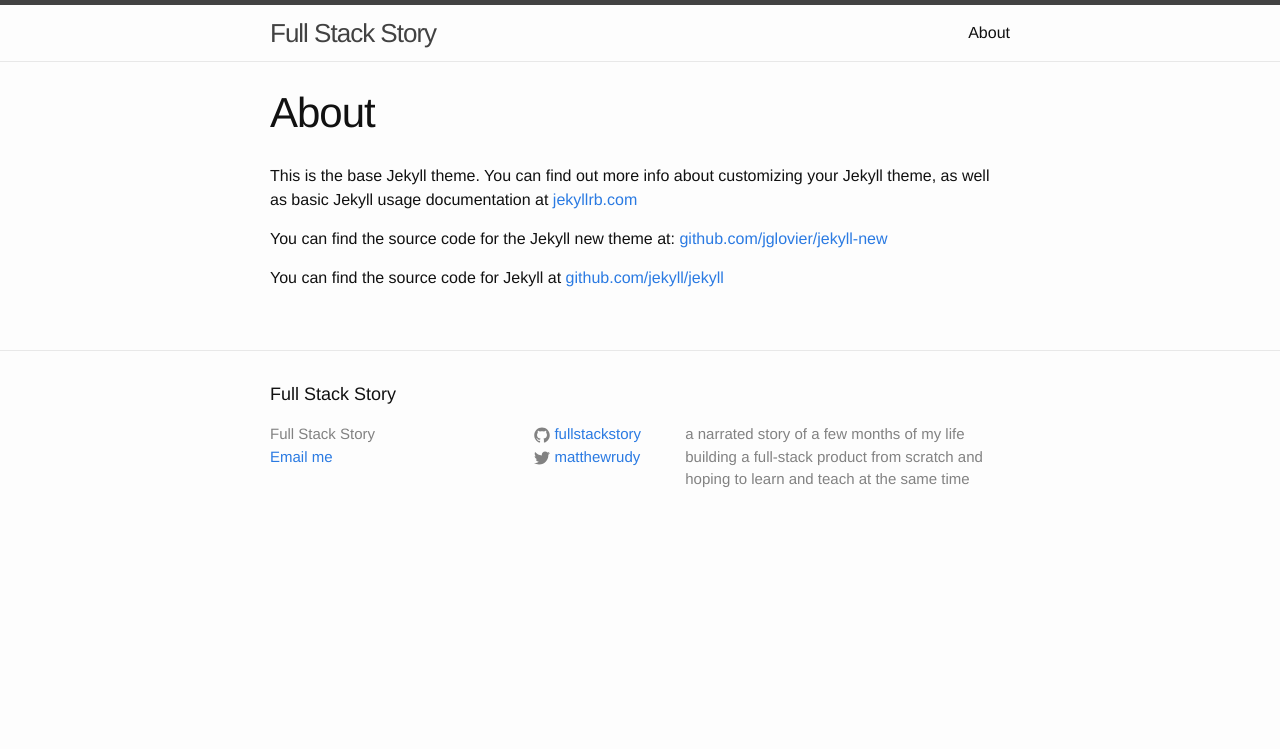
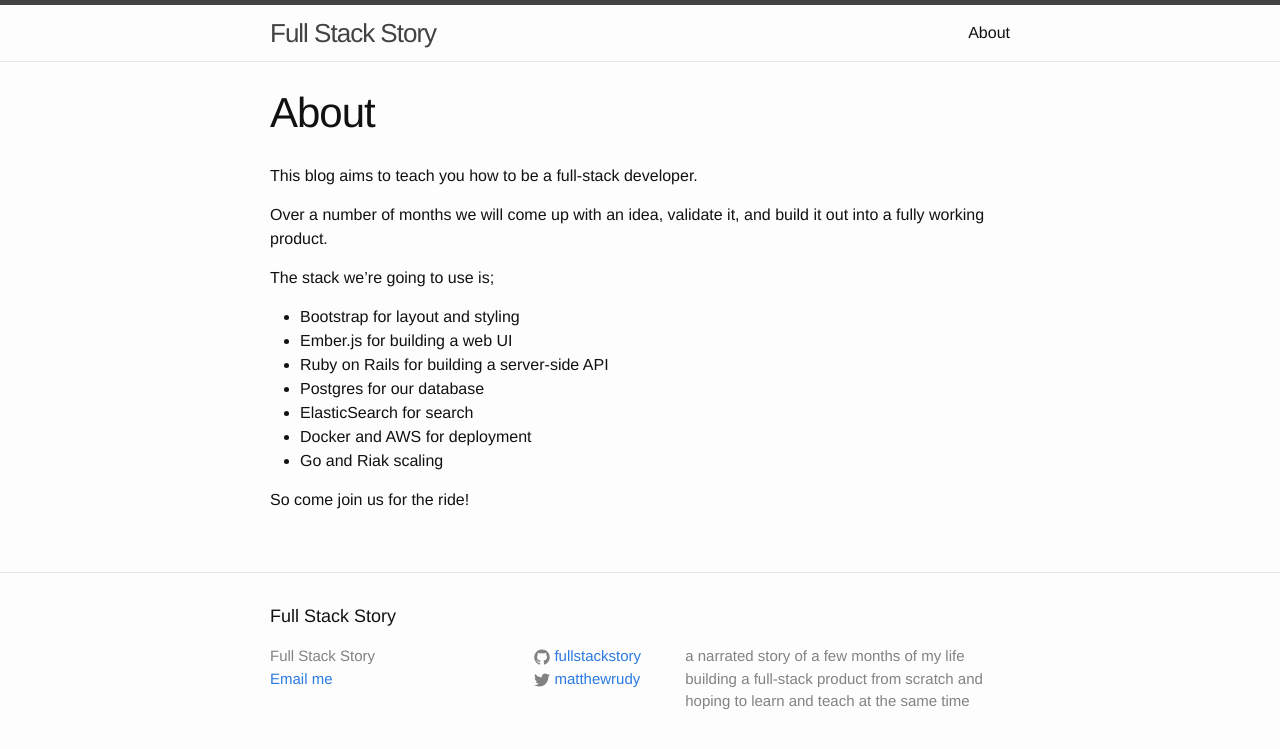
Before and after one commit to fullstackstory/fullstackstory.github.io, a Jekyll site: the page built from about.md, in a window 1280 px wide. Shown: the top 749 px of the page. Built offline with Jekyll 4.4.1, drawn with Linux system fonts in a browser that asks for light colours.

Commit message:
flesh out the about page

```diff
--- a/about.md
+++ b/about.md
@@ -4,8 +4,18 @@ title: About
 permalink: /about/
 ---
 
-This is the base Jekyll theme. You can find out more info about customizing your Jekyll theme, as well as basic Jekyll usage documentation at [jekyllrb.com](http://jekyllrb.com/)
+This blog aims to teach you how to be a full-stack developer.
 
-You can find the source code for the Jekyll new theme at: [github.com/jglovier/jekyll-new](https://github.com/jglovier/jekyll-new)
+Over a number of months we will come up with an idea, validate it, and build it out into a fully working product.
 
-You can find the source code for Jekyll at [github.com/jekyll/jekyll](https://github.com/jekyll/jekyll)
+The stack we're going to use is;
+
+* Bootstrap for layout and styling
+* Ember.js for building a web UI
+* Ruby on Rails for building a server-side API
+* Postgres for our database
+* ElasticSearch for search
+* Docker and AWS for deployment
+* Go and Riak scaling
+
+So come join us for the ride!
```
